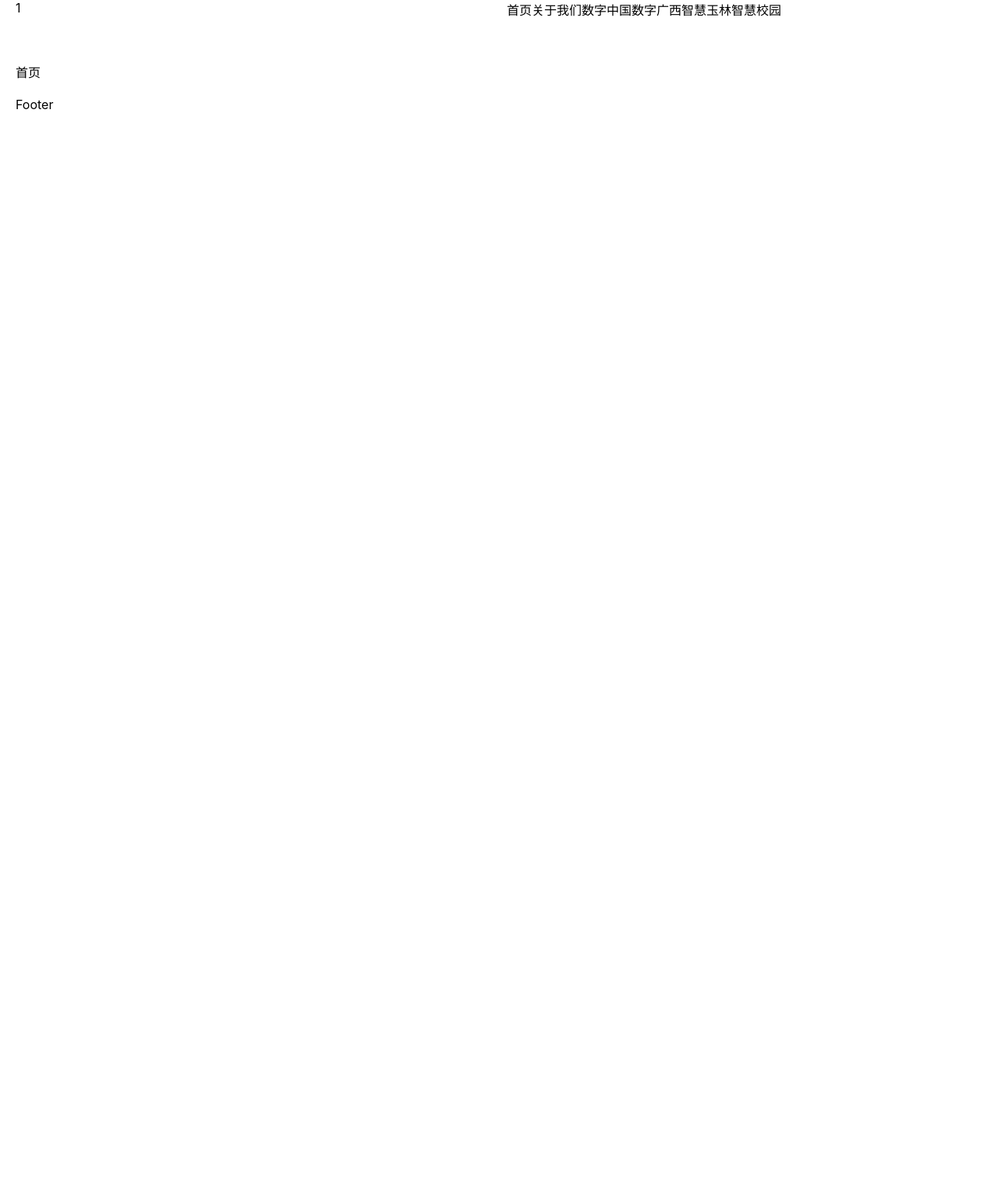
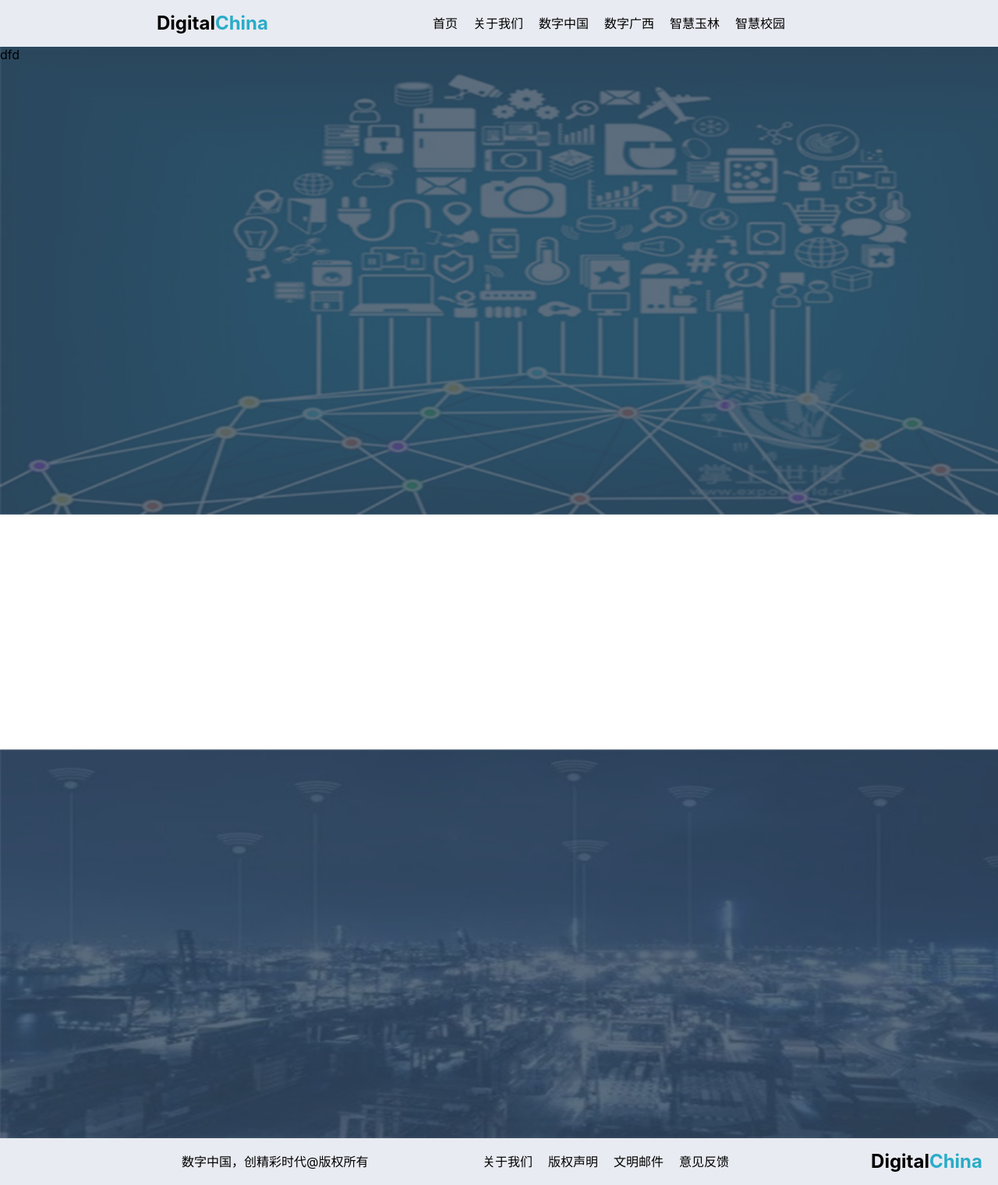
Before and after one commit to ningyufan/DC, a Nuxt app: page / in a window 1280 px wide. Shown: the whole page at 78% size. Before the commit the page ends 800 px from the top, so only its background shows below. Built offline with nearby package versions, Linux system fonts and the light colour scheme.

Commit message:
nyf_2019.6.8

```diff
--- /dev/null
+++ b/components/CopyRight.vue
@@ -0,0 +1,15 @@
+<template>
+    <div class="copyright">
+        版权声明
+    </div>
+</template>
+
+<script>
+export default {
+
+}
+</script>
+
+<style>
+
+</style>
--- /dev/null
+++ b/components/FeedBack.vue
@@ -0,0 +1,15 @@
+<template>
+    <div class="feedback">
+        意见反馈
+    </div>
+</template>
+
+<script>
+export default {
+
+}
+</script>
+
+<style>
+
+</style>
--- /dev/null
+++ b/components/Mail.vue
@@ -0,0 +1,15 @@
+<template>
+    <div class="mail">
+        文明邮件
+    </div>
+</template>
+
+<script>
+export default {
+
+}
+</script>
+
+<style>
+
+</style>
--- a/components/index.vue
+++ b/components/index.vue
@@ -1,6 +1,14 @@
 <template>
     <div class="com_index">
-        首页
+        <div class="top">
+dfd
+        </div>
+        <div class="middle">
+
+        </div>
+        <div class="bottom">
+
+        </div>
     </div>
 </template>
 <script>
@@ -10,5 +18,20 @@ export default {
 </script>
 
 <style>
+.top{
+    background-image:url(../assets/image/sy_bg1.png);
+    background-repeat: no-repeat;
+    background-size:cover;
+    height: 600px;
+}
+.middle{
+    height: 300px;
+}
+.bottom{
+    background-image:url(../assets/image/sy_bg2.png);
+    background-repeat: no-repeat;
+    background-size:cover;
+    height: 500px;
+}
 
 </style>
--- a/pages/index.vue
+++ b/pages/index.vue
@@ -1,40 +1,65 @@
 <template>
     <el-container>
-        <el-header>
+        <el-header class="header">
             <el-row :gutter="20">
-                <el-col :span="12">
+                <el-col :span="10">
                     <div>
-                        1
+                        <h1 style="text-align: center">Digital<span style="color:#2aacc8">China</span></h1>
                     </div>
                 </el-col>
-                <el-col :span="12">
+                <el-col :span="14">
                     <nav>
-                    　　<a @click="toggleTabs(cpIndex)">首页</a>
-                        <a @click="toggleTabs(cpAboutMe)">关于我们</a>
-                        <a @click="toggleTabs(cpDigitalChina)">数字中国</a>
-                        <a @click="toggleTabs(cpDigitalGX)">数字广西</a>
-                        <a @click="toggleTabs(cpWisdomYL)">智慧玉林</a>
-                        <a @click="toggleTabs(cpWisdomCampus)">智慧校园</a>
+                    　　<a class="lable" @click="toggleTabs(cpIndex)">首页</a>
+                        <a class="lable" @click="toggleTabs(cpAboutMe)">关于我们</a>
+                        <a class="lable" @click="toggleTabs(cpDigitalChina)">数字中国</a>
+                        <a class="lable" @click="toggleTabs(cpDigitalGX)">数字广西</a>
+                        <a class="lable" @click="toggleTabs(cpWisdomYL)">智慧玉林</a>
+                        <a class="lable" @click="toggleTabs(cpWisdomCampus)">智慧校园</a>
                 　　</nav>
                 </el-col>
             </el-row>
-
         </el-header>
-        <el-main>
+        <el-main class="main">
             <cpIndex :is="currentView" keep-alive></cpIndex>
         </el-main>
-        <el-footer>Footer</el-footer>
+        <el-footer class="footer">
+            <el-row :gutter="20">
+                <el-col :span="9">
+                    <div style="float:right">
+                        <a>数字中国，创精彩时代@版权所有</a>
+                    </div>
+                    </el-col>
+                <el-col :span="9">
+                    <div style="float:right">
+                        <nav>
+                            <a class="lable" @click="toggleTabs(cpAboutMe)">关于我们</a>
+                            <a class="lable" @click="toggleTabs(cpCopyRight)">版权声明</a>
+                            <a class="lable" @click="toggleTabs(cpMail)">文明邮件</a>
+                            <a class="lable" @click="toggleTabs(cpFeedBack)">意见反馈</a>
+                    　　</nav>
+                    </div>
+                    </el-col>
+                <el-col :span="6">
+                    <div>
+                        <h1 style="text-align: center;float:right">Digital<span style="color:#2aacc8">China</span></h1>
+                    </div>
+                </el-col>
+            </el-row>
+        </el-footer>
     </el-container>
 
 </template>
 
 <script>
-import cpIndex from '../components/index.vue';
-import cpAboutMe from '../components/AboutMe.vue';
+import cpIndex from '../components/index';
+import cpAboutMe from '../components/AboutMe';
 import cpDigitalChina from '../components/DigitalChina';
-import cpDigitalGX from '../components/DigitalGuangxi.vue';
-import cpWisdomYL from '../components/WisdomYulin.vue';
+import cpDigitalGX from '../components/DigitalGuangxi';
+import cpWisdomYL from '../components/WisdomYulin';
 import cpWisdomCampus from '../components/WisdomCampus';
+import cpMail from '../components/Mail';
+import cpCopyRight from '../components/CopyRight';
+import cpFeedBack from '../components/FeedBack'
 
 export default {
     components: {
@@ -43,7 +68,10 @@ export default {
         cpDigitalChina,
         cpDigitalGX,
         cpWisdomYL,
-        cpWisdomCampus
+        cpWisdomCampus,
+        cpMail,
+        cpCopyRight,
+        cpFeedBack,
     },
     data () {
             return {
@@ -53,6 +81,9 @@ export default {
                 cpDigitalGX:"cpDigitalGX",
                 cpWisdomYL:"cpWisdomYL",
                 cpWisdomCampus:"cpWisdomCampus",
+                cpMail:"cpMail",
+                cpFeedBack:"cpFeedBack",
+                cpCopyRight:"cpCopyRight",
                 currentView: 'cpIndex', //默认选中cpIndex子组件
             };
         },
@@ -65,5 +96,20 @@ export default {
 </script>
 
 <style>
+a:hover {color:#2aacc8;}   /* 鼠标指针移动到链接上 */
+a:active {color:#2aacc8;}  /* 正在被点击的链接 */
+
+.header,.footer{
+    background-color:#e8ebf1;
+    line-height: 60px;
+}
+.main{
+    padding: 0px;
+}
+.lable{
+    width: 80px;
+    /* background-color: aquamarine; */
+    padding: 10px
+}
 
 </style>
```
Also changed, not shown: assets/image/sy_bg1.png (added), assets/image/sy_bg2.png (added).
